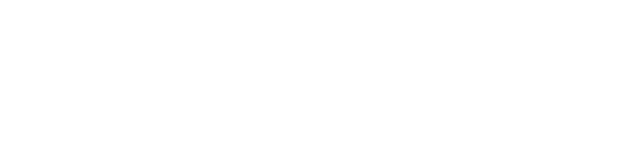
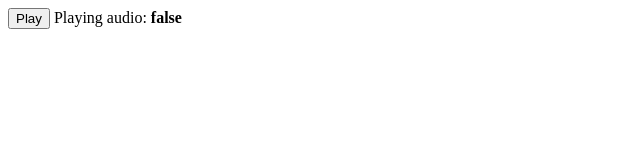
Before and after one commit to mcarter78/myApp_AngularJS, a plain HTML site: page index.html in a window 1280 px wide. Shown: the whole page, without its empty margins (0-640 px from the left). Drawn offline with nearby package versions, Linux system fonts and the light colour scheme.

Commit message:
Added play/stop button to index.html

```diff
--- a/index.html
+++ b/index.html
@@ -5,5 +5,10 @@
     <script src="js/main.js"></script>
   </head>
   <body>
+    <div ng-controller="PlayerController">
+      <button ng-click="play()" class="button" ng-show="!playing">Play</button>
+      <button ng-click="stop()" class="button alert" ng-show="playing">Stop</button>
+      Playing audio: <b>{{ playing }}</b>
+    </div>
   </body>
 </html>
```
